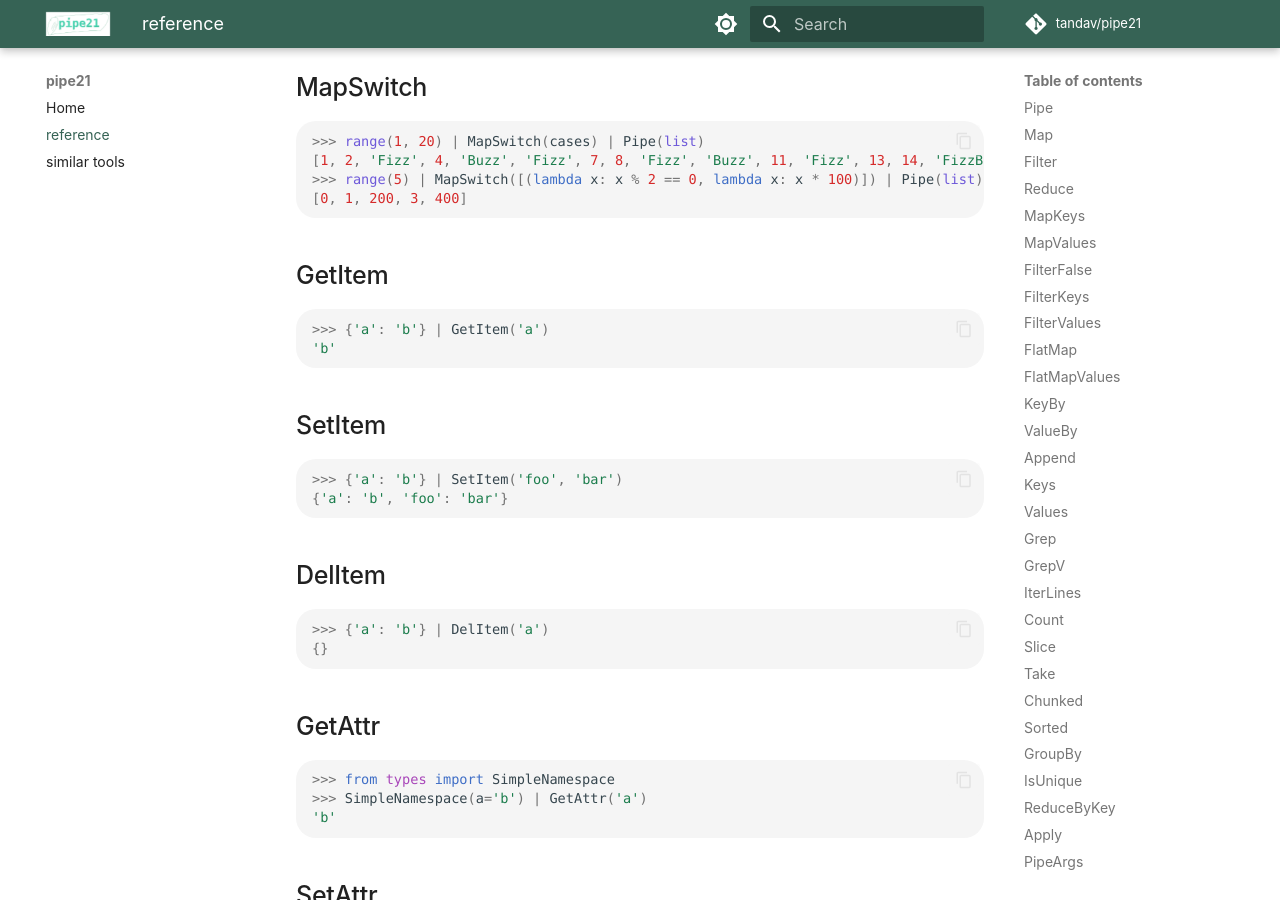
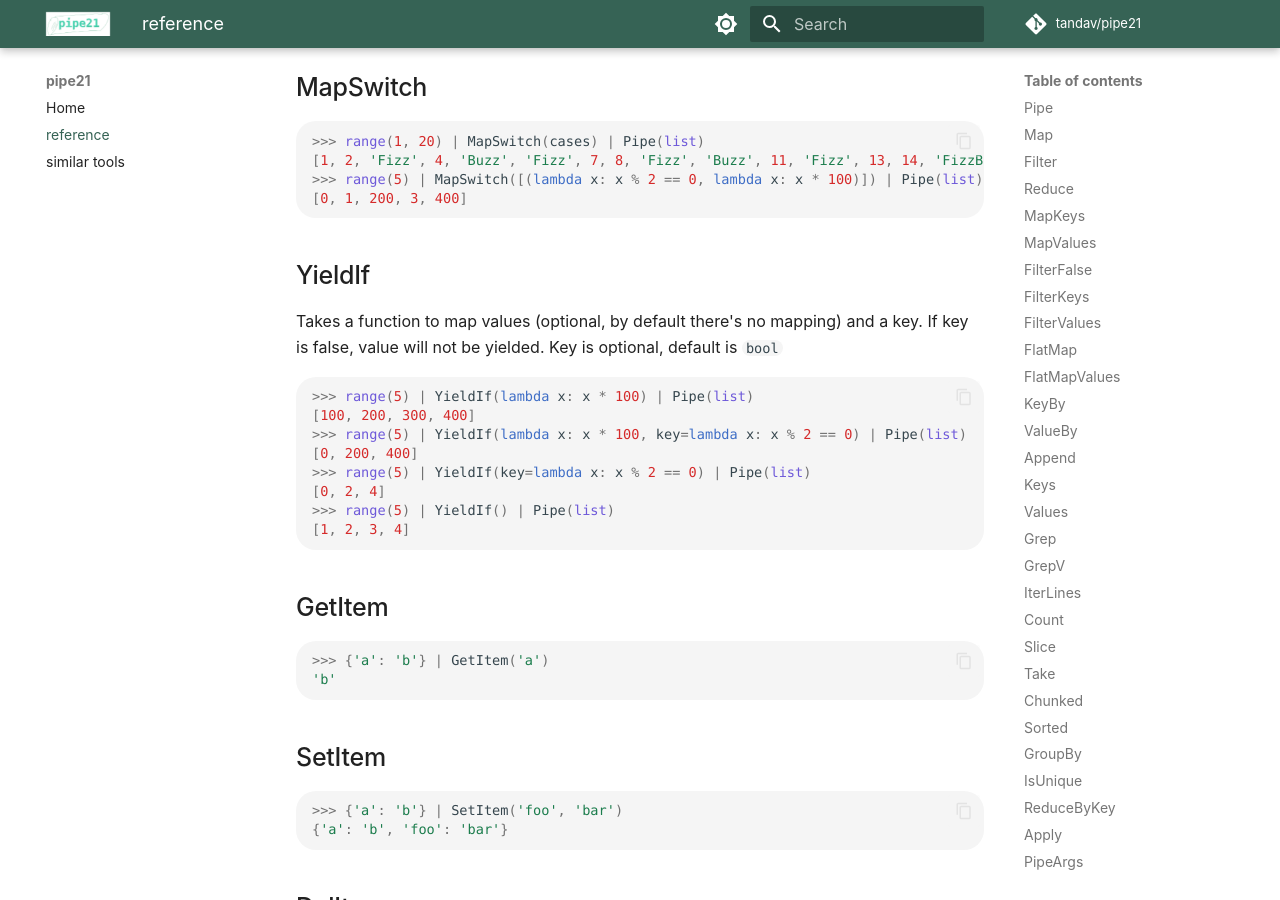
Before and after one commit to tandav/pipe21, an MkDocs documentation site: the page built from docs/reference.md, in a window 1280 px wide and 900 px high, scrolled down 8223 px. Built offline with MkDocs 1.6.1 and Material for MkDocs 9.7.7, drawn with Linux system fonts in a browser that asks for light colours; comment, search, counter and statistics services are not loaded.

Commit message:
add YieldIf

````diff
--- a/docs/reference.md
+++ b/docs/reference.md
@@ -435,6 +435,21 @@ False
 
 ```
 
+## YieldIf
+Takes a function to map values (optional, by default there's no mapping) and a key. If key is false, value will not be yielded. Key is optional, default is `bool`
+
+```py
+>>> range(5) | YieldIf(lambda x: x * 100) | Pipe(list)
+[100, 200, 300, 400]
+>>> range(5) | YieldIf(lambda x: x * 100, key=lambda x: x % 2 == 0) | Pipe(list)
+[0, 200, 400]
+>>> range(5) | YieldIf(key=lambda x: x % 2 == 0) | Pipe(list)
+[0, 2, 4]
+>>> range(5) | YieldIf() | Pipe(list)
+[1, 2, 3, 4]
+
+```
+
 ## GetItem
 
 ```py
--- a/pipe21.py
+++ b/pipe21.py
@@ -46,6 +46,7 @@ class StarMap      (B): __ror__ = lambda self, x: x | Map(lambda y: y | PipeArgs
 class MapApply     (B): __ror__ = lambda self, it: it | Map(lambda x: x | Apply(self.f))
 class Switch       (B): __ror__ = lambda self, x: self.f | FilterKeys(lambda p: p(x)) | Values() | Map(lambda f: f(x)) | Pipe(next, x)
 class MapSwitch    (B): __ror__ = lambda self, it: it | Map(lambda x: x | Switch(self.f))
+class YieldIf        (B): __ror__ = lambda self, it: ((self.f or (lambda z: z))(x) for x in it if self.kw.get('key', bool)(x))
 
 
 class GetItem        (B): __ror__ = lambda self, x: operator.getitem(x, self.f)
````
Also changed, not shown: 1 other file.
